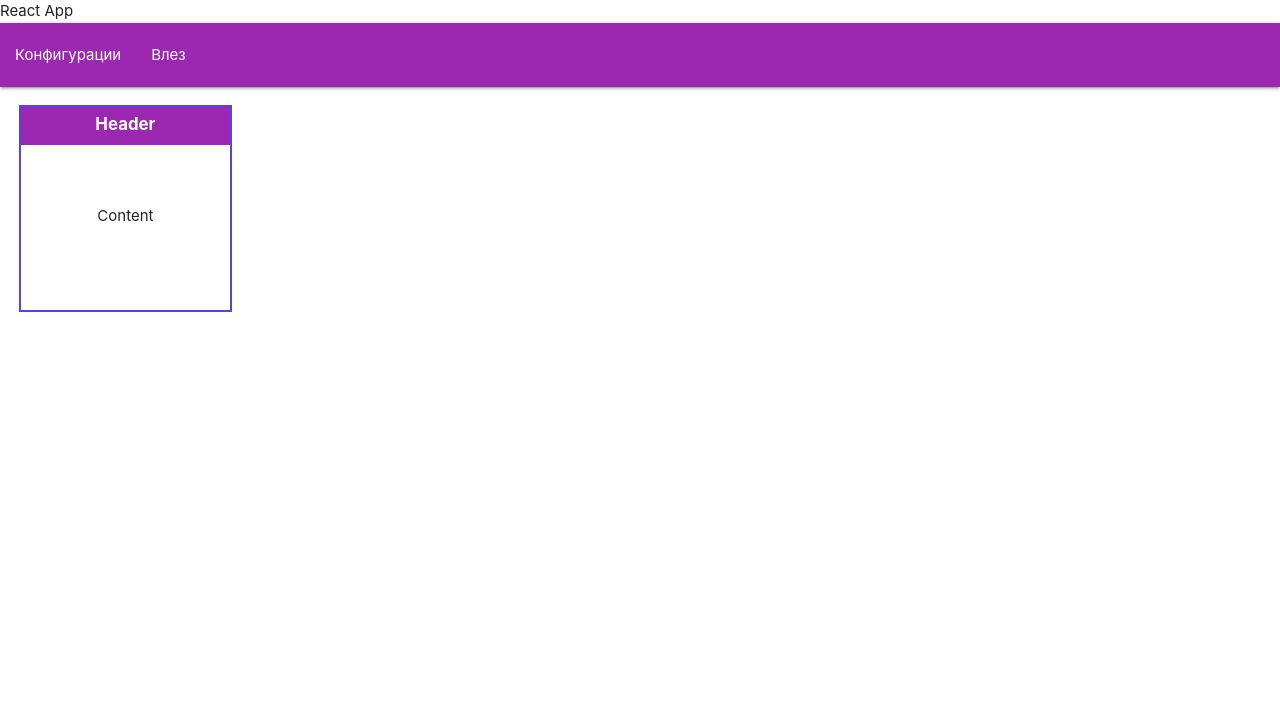
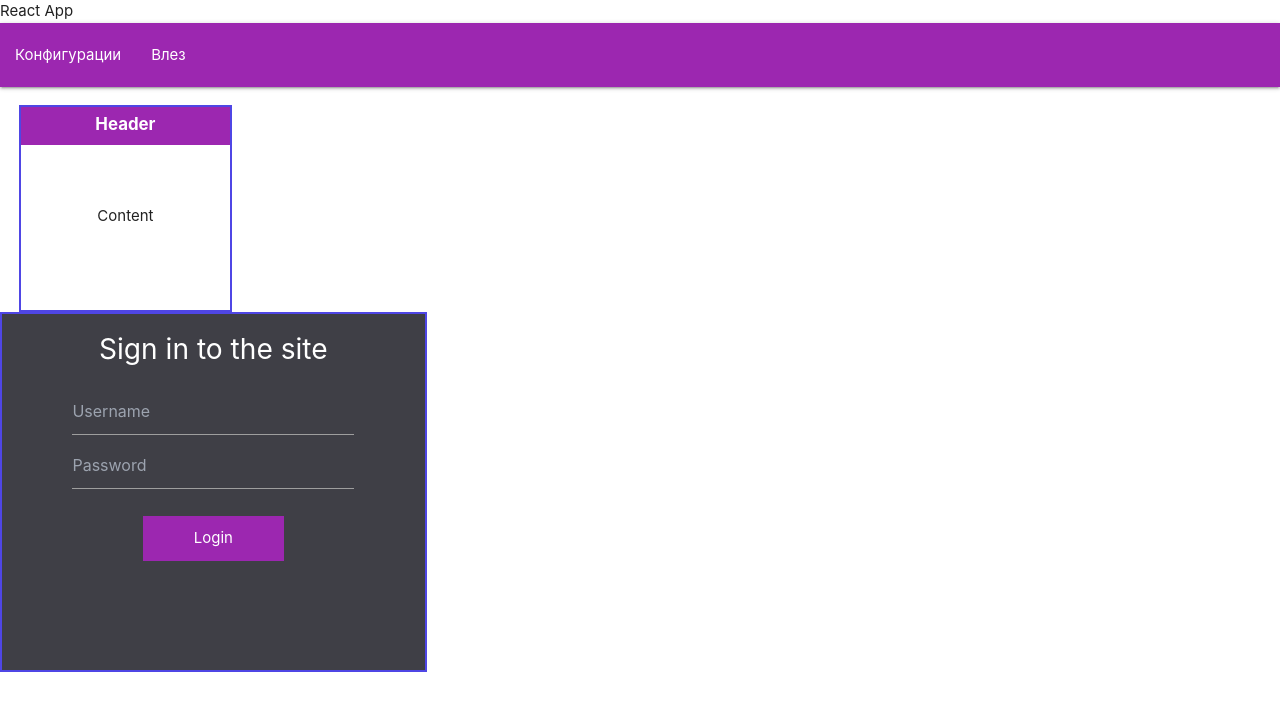
Before and after one commit to martinmarinov150402/PCBuilding, a React (Create React App) app: page / in a window 1280 px wide. Shown: the top 710 px of the page. Built offline with nearby package versions, Linux system fonts and the light colour scheme.

Commit message:
Login Modal Added

```diff
--- a/package.json
+++ b/package.json
@@ -3,6 +3,7 @@
   "version": "0.1.0",
   "private": true,
   "dependencies": {
+    "@material-tailwind/react": "^2.1.9",
     "@testing-library/jest-dom": "^5.14.1",
     "@testing-library/react": "^13.0.0",
     "@testing-library/user-event": "^13.2.1",
@@ -12,6 +13,7 @@
     "@types/react-dom": "^18.0.0",
     "react": "^18.2.0",
     "react-dom": "^18.2.0",
+    "react-hook-form": "^7.51.4",
     "react-scripts": "5.0.1",
     "react-select": "^5.8.0",
     "typescript": "^4.4.2",
--- a/src/MainPage.tsx
+++ b/src/MainPage.tsx
@@ -2,12 +2,14 @@ import React from 'react';
 import './MainPage.css';
 import NavBar from './components/NavBar';
 import { ConfigurationDesc } from './components/ConfigurationDesc';
+import { LoginModal } from './components/LoginModal';
 
 function MainPage() {
   return (
     <>
       <NavBar></NavBar>
       <ConfigurationDesc></ConfigurationDesc>
+      <LoginModal></LoginModal>
     </>
   );
 }
--- a/src/components/LoginModal.tsx
+++ b/src/components/LoginModal.tsx
@@ -1,10 +1,56 @@
+import { Controller, useForm } from "react-hook-form"
+import { Input } from "@material-tailwind/react";
+
 export function LoginModal() {
+
+    const {
+    control,
+    handleSubmit,
+    formState: { errors },
+  } = useForm({
+    defaultValues: {
+      username: "",
+      password: "",
+    },
+  })
     return (
-        <div className = "w-1/3">
-            <form>
+        <div className = "w-1/3 h-96 fixed bg-zinc-700 items-center border-2 border-solid border-indigo-600 flex flex-col">
+            <h1 className="text-white font text-3xl mt-5">Sign in to the site</h1>
+            <Controller
+                control={control}
+                render={({ field: { onChange, onBlur, value } }) => (
+                    <div className = "w-2/3 mt-6">
+                        <input
+                        placeholder="Username"
+                        onBlur={onBlur}
+                        onChange={onChange}
+                        value={value}
+                        type="text"
+                        className="bg-white"
+                        />
+                    </div>
+                  )}
+                name="username"
+            />
 
+            <Controller
+                control={control}
+                render={({ field: { onChange, onBlur, value } }) => (
+                    <div className="w-2/3">
+                        <input
+                        mt-5
+                        placeholder="Password"
+                        onBlur={onBlur}
+                        onChange={onChange}
+                        value={value}
+                        type = "password"
+                        />
+                    </div>
+                  )}
+                name="password"
+            />
 
-            </form>
+            <button className = "w-1/3 purple accent-5 mt-5 h-12 text-white" onClick={handleSubmit(data => console.log(data))}>Login</button>
         </div>
     )
 }
```
Also changed, not shown: 2 other files (tests, documents, lock files or other folders).
